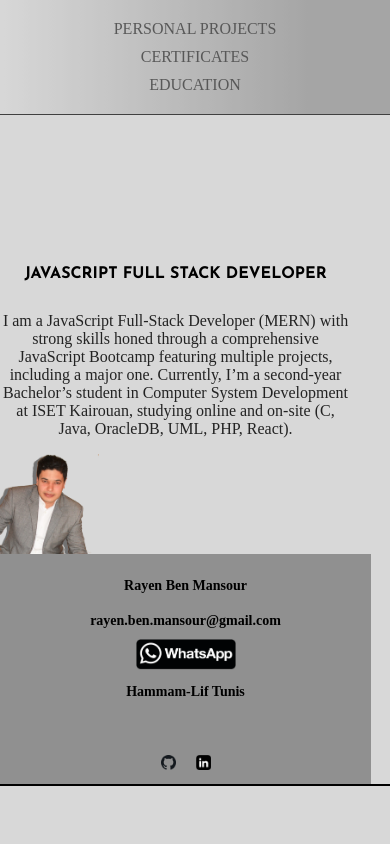
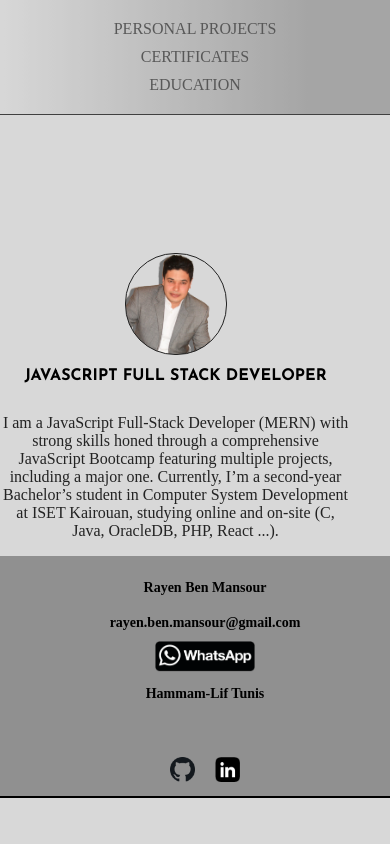
Before and after one commit to rayais/portfolio, a React (Create React App) app: page / in a window 390 px wide. Shown: the top 844 px of the page. Built offline with nearby package versions, Linux system fonts and the light colour scheme; a web font is replaced by a local one.

Commit message:
28122024

```diff
--- a/src/components/head/Header.js
+++ b/src/components/head/Header.js
@@ -10,16 +10,20 @@ function Header() {
       <Nav />
       <div className="hero">
         <div className="tr">
+          <div className="theimg">
+
+          </div>
           <h2 className="tit">JAVASCRIPT FULL STACK DEVELOPER</h2>
-          <p>
+          <p className="bio">
             I am a JavaScript Full-Stack Developer (MERN) with strong skills
             honed through a comprehensive JavaScript Bootcamp featuring multiple
             projects, including a major one. Currently, I’m a second-year
             Bachelor’s student in Computer System Development at ISET Kairouan,
-            studying online and on-site (C, Java, OracleDB, UML, PHP, React).
+            studying online and on-site (C, Java, OracleDB, PHP, React ...).
           </p>
         </div>
-        <div className="img"></div>
+        <div className="img">
+        </div>
         <div className="pre">
           <h3>Rayen Ben Mansour</h3>
           <h4>rayen.ben.mansour@gmail.com</h4>
--- a/src/components/head/header.css
+++ b/src/components/head/header.css
@@ -127,16 +127,28 @@
   }
 
   .img {
+    display: none;
     height: 100px;
     background-size:contain;
     background-position: left;
   }
+.theimg{
+  width: 100px;
+  height: 100px;
+background-image:url(../../prof-pic.png) ;
+ background-size:contain;
+ background-repeat: no-repeat;
+ background-position: center;
+ border: 1px solid #232323;
+ border-radius: 50px;
+}
 
   .pre {
     padding: 10px;
+    width: 100%;
   }
 
   .imgs img {
-    width: 15px;
+    width: 25px;
   }
 }
```
